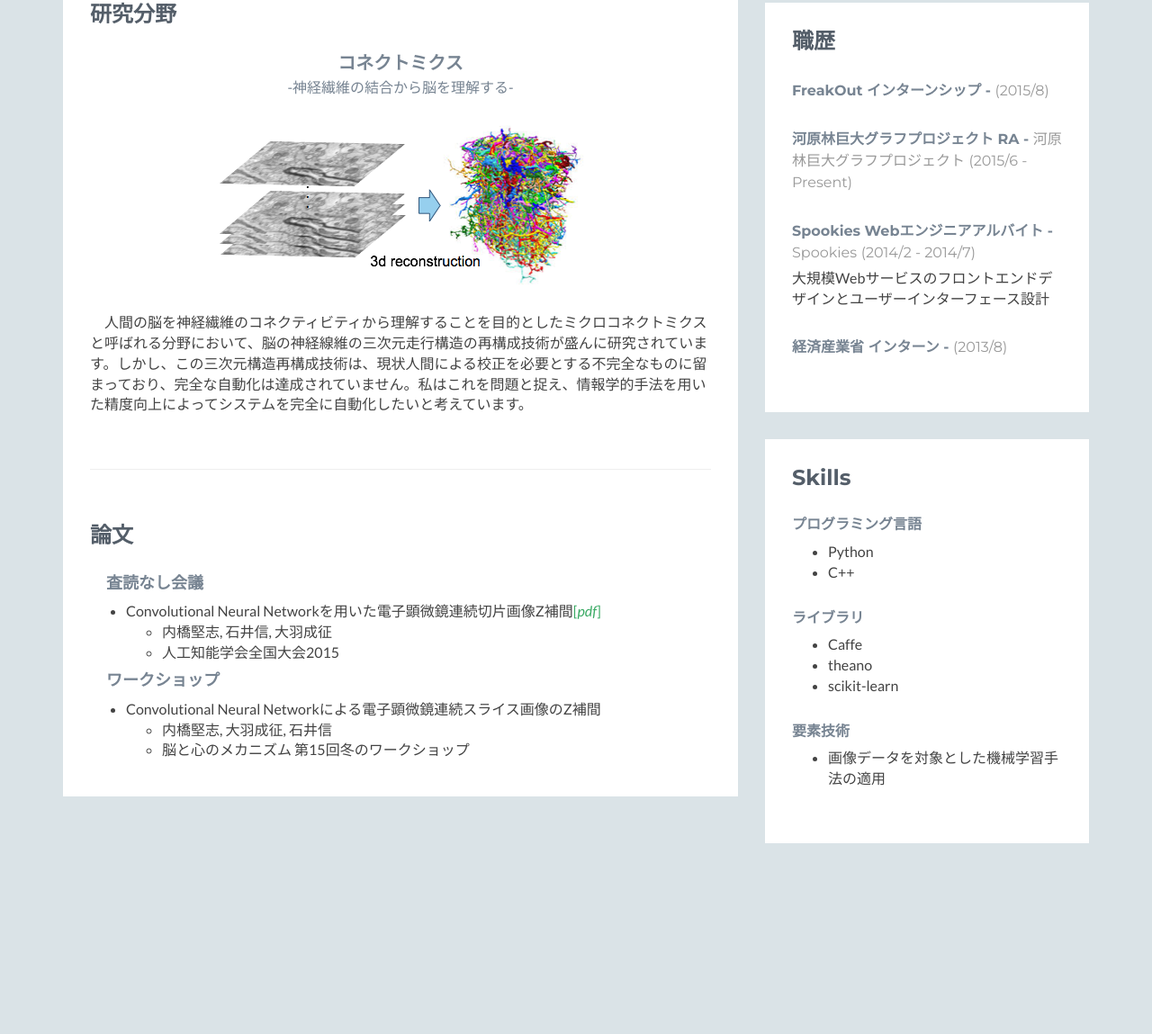
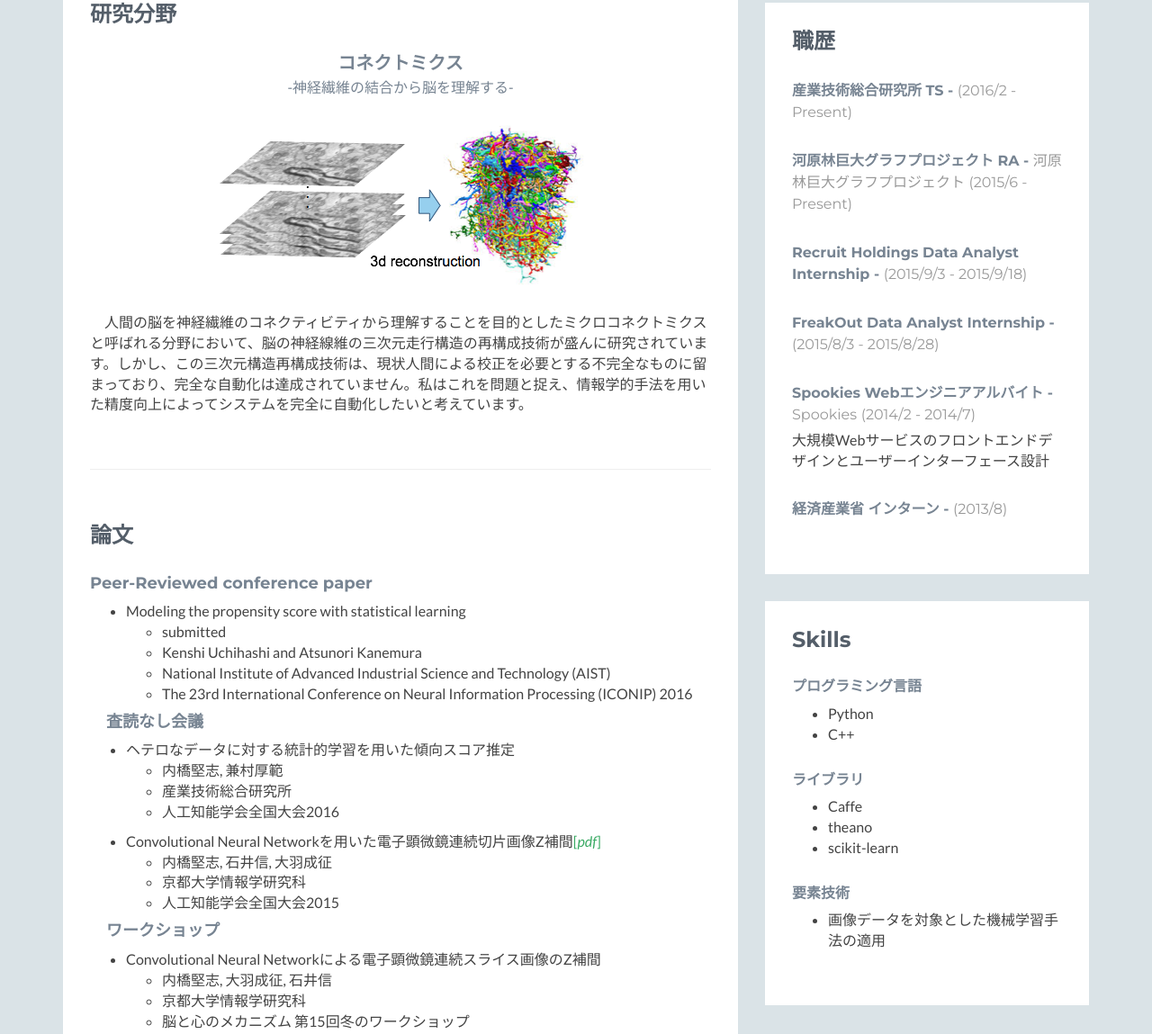
Before and after one commit to uchihashikenshi/uchihashi_k_web, a plain HTML site: page index.html in a window 1280 px wide. Shown: the part 585-1734 px from the top of the page at 90% size. Before the commit the page ends 1612 px from the top, so only its background shows below. Drawn offline with Linux system fonts and the light colour scheme; no server answers; a script that the page names is missing.

Commit message:
regular update

```diff
--- a/index.html
+++ b/index.html
@@ -96,13 +96,52 @@
                         <hr class="divider" />
 
                         <h2 class="heading">論文</h2>
+                        <h4 class="title"> Peer-Reviewed conference paper</h4>
+                            <ul>
+                                <li>
+                                    Modeling the propensity score with statistical learning
+                                    <ul>
+                                        <li>
+                                            submitted
+                                        </li>
+                                        <li>
+                                            Kenshi Uchihashi and Atsunori Kanemura
+                                        </li>
+                                        <li>
+                                            National Institute of Advanced Industrial Science and Technology (AIST)
+                                        </li>
+                                        <li>
+                                            The 23rd International Conference on Neural Information Processing (ICONIP) 2016
+                                        </li>
+                                    </ul>
+                                </li>
+                            </ul>
                         <h4 class="title">　査読なし会議</h4>
                             <ul>
                                 <li>
-                              Convolutional Neural Networkを用いた電子顕微鏡連続切片画像Z補間<a href="assets/images/jsai2015.pdf">[<i>pdf</i>]</a>
+                                    ヘテロなデータに対する統計的学習を用いた傾向スコア推定
+                                    <ul>
+                                        <li>
+                                            内橋堅志, 兼村厚範
+                                        </li>
+                                        <li>
+                                            産業技術総合研究所
+                                        </li>
+                                        <li>
+                                            人工知能学会全国大会2016
+                                        </li>
+                                    </ul>
+                                </li>
+                            </ul>
+                            <ul>
+                                <li>
+                                    Convolutional Neural Networkを用いた電子顕微鏡連続切片画像Z補間<a href="assets/paper/jsai2015.pdf">[<i>pdf</i>]</a>
                                     <ul>
                                         <li>
                                             内橋堅志, 石井信, 大羽成征
+                                        </li>
+                                        <li>
+                                            京都大学情報学研究科
                                         </li>
                                         <li>
                                             人工知能学会全国大会2015
@@ -117,6 +156,9 @@
                                     <ul>
                                         <li>
                                             内橋堅志, 大羽成征, 石井信
+                                        </li>
+                                        <li>
+                                            京都大学情報学研究科
                                         </li>
                                         <li>
                                             脳と心のメカニズム 第15回冬のワークショップ
@@ -163,15 +205,25 @@
                         <h2 class="heading">職歴</h2>
                         <div class="content">
                             <div class="item">
-                                <h3 class="title">
-                                    FreakOut インターンシップ - <span class="place"></span>
-                                    <span class="year">(2015/8)</span>
-                                </h3>
-                            </div>
+                                <h3 class="title">産業技術総合研究所 TS -  <span class="year">(2016/2 - Present)</span></h3>
+                                <p></p>
+                            </div><!--//item-->
                             <div class="item">
                                 <h3 class="title">河原林巨大グラフプロジェクト RA - <span class="place"><a href="http://www.jst.go.jp/erato/kawarabayashi/">河原林巨大グラフプロジェクト</a></span> <span class="year">(2015/6 - Present)</span></h3>
                                 <p></p>
                             </div><!--//item-->
+                            <div class="item">
+                                <h3 class="title">
+                                    Recruit Holdings Data Analyst Internship - <span class="place"></span>
+                                    <span class="year">(2015/9/3 - 2015/9/18)</span>
+                                </h3>
+                            </div>
+                            <div class="item">
+                                <h3 class="title">
+                                    FreakOut Data Analyst Internship - <span class="place"></span>
+                                    <span class="year">(2015/8/3 - 2015/8/28)</span>
+                                </h3>
+                            </div>
                             <div class="item">
                                 <h3 class="title">Spookies Webエンジニアアルバイト - <span class="place"><a href="http://www.spookies.co.jp/">Spookies</a></span> <span class="year">(2014/2 - 2014/7)</span></h3>
                                 <p>大規模Webサービスのフロントエンドデザインとユーザーインターフェース設計</p>
```
Also changed, not shown: index_en.html (+19 -0 lines), 2 other files. Lines whose indentation alone changed are shown as unchanged.
